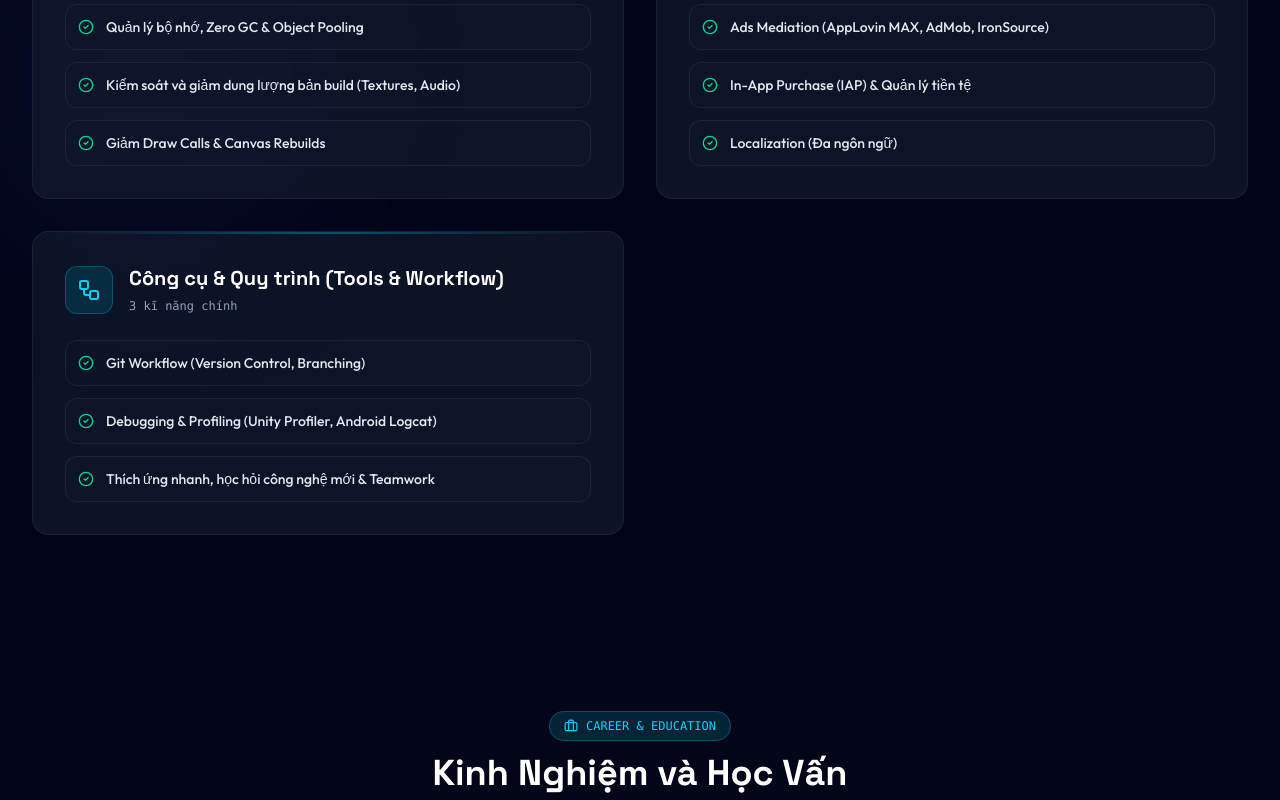
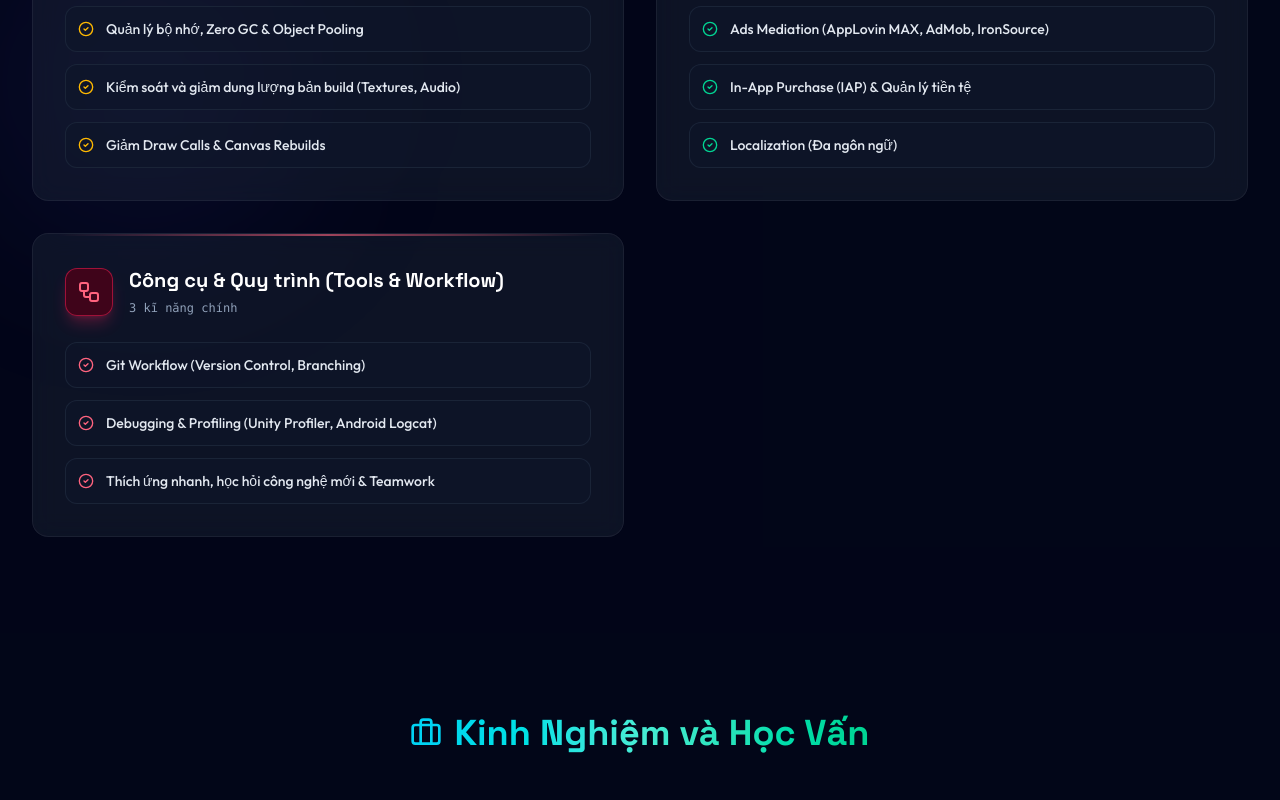
Before and after one commit to bon2ka4/Huan_CV, a React (Vite) app: page / in a window 1280 px wide. Shown: the part 1740-2540 px from the top of the page. Built offline with nearby package versions, Linux system fonts and the light colour scheme.

Commit message:
style: remove CAREER & EDUCATION badge and add colorful glowing icons and gradient headings

```diff
--- a/src/components/Experience.jsx
+++ b/src/components/Experience.jsx
@@ -45,13 +45,9 @@ export default function Experience() {
       <div className="max-w-7xl mx-auto px-4 sm:px-6 lg:px-8 relative z-10">
 
         {/* Section Title Header */}
-        <div className="text-center max-w-3xl mx-auto space-y-3 mb-16">
-          <div className="inline-flex items-center gap-2 px-3.5 py-1.5 rounded-full bg-cyan-950/70 border border-cyan-500/30 text-cyan-400 text-xs font-mono font-medium">
-            <Briefcase className="w-3.5 h-3.5" />
-            CAREER & EDUCATION
-          </div>
-
-          <h2 className="font-heading font-extrabold text-3xl sm:text-4xl text-white">
+        <div className="text-center max-w-3xl mx-auto mb-16">
+          <h2 className="font-heading font-extrabold text-3xl sm:text-4xl bg-gradient-to-r from-cyan-400 via-teal-300 to-emerald-400 bg-clip-text text-transparent inline-flex items-center gap-3">
+            <Briefcase className="w-8 h-8 text-cyan-400" />
             Kinh Nghiệm và Học Vấn
           </h2>
         </div>
--- a/src/components/Skills.jsx
+++ b/src/components/Skills.jsx
@@ -8,6 +8,39 @@ const iconMap = {
   Boxes: Boxes,
   Sparkles: Sparkles,
   Workflow: Workflow
+};
+
+const categoryThemes = {
+  Cpu: {
+    iconBg: "bg-cyan-950/80 border-cyan-500/50 text-cyan-400 shadow-lg shadow-cyan-500/25",
+    gradientLine: "via-cyan-400",
+    hoverTitle: "group-hover:text-cyan-300",
+    checkColor: "text-cyan-400"
+  },
+  Boxes: {
+    iconBg: "bg-purple-950/80 border-purple-500/50 text-purple-400 shadow-lg shadow-purple-500/25",
+    gradientLine: "via-purple-400",
+    hoverTitle: "group-hover:text-purple-300",
+    checkColor: "text-purple-400"
+  },
+  Zap: {
+    iconBg: "bg-amber-950/80 border-amber-500/50 text-amber-400 shadow-lg shadow-amber-500/25",
+    gradientLine: "via-amber-400",
+    hoverTitle: "group-hover:text-amber-300",
+    checkColor: "text-amber-400"
+  },
+  Sparkles: {
+    iconBg: "bg-emerald-950/80 border-emerald-500/50 text-emerald-400 shadow-lg shadow-emerald-500/25",
+    gradientLine: "via-emerald-400",
+    hoverTitle: "group-hover:text-emerald-300",
+    checkColor: "text-emerald-400"
+  },
+  Workflow: {
+    iconBg: "bg-rose-950/80 border-rose-500/50 text-rose-400 shadow-lg shadow-rose-500/25",
+    gradientLine: "via-rose-400",
+    hoverTitle: "group-hover:text-rose-300",
+    checkColor: "text-rose-400"
+  }
 };
 
 export default function Skills() {
@@ -23,7 +56,8 @@ export default function Skills() {
 
         {/* Section Title */}
         <div className="text-center max-w-3xl mx-auto mb-16">
-          <h2 className="font-heading font-extrabold text-3xl sm:text-4xl text-white">
+          <h2 className="font-heading font-extrabold text-3xl sm:text-4xl bg-gradient-to-r from-cyan-400 via-indigo-300 to-purple-400 bg-clip-text text-transparent inline-flex items-center gap-3">
+            <Cpu className="w-8 h-8 text-cyan-400" />
             Kỹ Năng Chuyên Môn
           </h2>
         </div>
@@ -32,21 +66,22 @@ export default function Skills() {
         <div className="grid grid-cols-1 md:grid-cols-2 gap-8">
           {skillsData.map((cat, idx) => {
             const IconComponent = iconMap[cat.icon] || Cpu;
+            const theme = categoryThemes[cat.icon] || categoryThemes.Cpu;
             return (
               <div
                 key={idx}
                 className="glass-card rounded-2xl p-6 sm:p-8 relative group transition-all duration-300 hover:-translate-y-1"
               >
                 {/* Top Accent Gradient Line */}
-                <div className="absolute top-0 left-6 right-6 h-[2px] bg-gradient-to-r from-transparent via-cyan-500/40 to-transparent group-hover:via-cyan-400 transition-all duration-300" />
+                <div className={`absolute top-0 left-6 right-6 h-[2px] bg-gradient-to-r from-transparent ${theme.gradientLine} to-transparent opacity-60 group-hover:opacity-100 transition-all duration-300`} />
 
                 {/* Category Header */}
                 <div className="flex items-center gap-4 mb-6">
-                  <div className="w-12 h-12 rounded-xl bg-cyan-950/80 border border-cyan-500/30 flex items-center justify-center text-cyan-400 group-hover:scale-110 transition-transform duration-300">
+                  <div className={`w-12 h-12 rounded-xl border flex items-center justify-center group-hover:scale-110 transition-transform duration-300 ${theme.iconBg}`}>
                     <IconComponent className="w-6 h-6" />
                   </div>
                   <div>
-                    <h3 className="font-heading font-bold text-xl text-white group-hover:text-cyan-400 transition-colors">
+                    <h3 className={`font-heading font-bold text-xl text-white ${theme.hoverTitle} transition-colors`}>
                       {cat.category}
                     </h3>
                     <span className="text-xs text-slate-400 font-mono">
@@ -62,7 +97,7 @@ export default function Skills() {
                       key={sIdx}
                       className="flex items-center gap-3 p-3 rounded-xl bg-slate-900/60 border border-slate-800/80 hover:border-slate-700/80 transition-colors"
                     >
-                      <CheckCircle2 className="w-4 h-4 text-emerald-400 shrink-0" />
+                      <CheckCircle2 className={`w-4 h-4 shrink-0 ${theme.checkColor}`} />
                       <span className="text-sm font-medium text-slate-200">
                         {skill.name}
                       </span>
```
